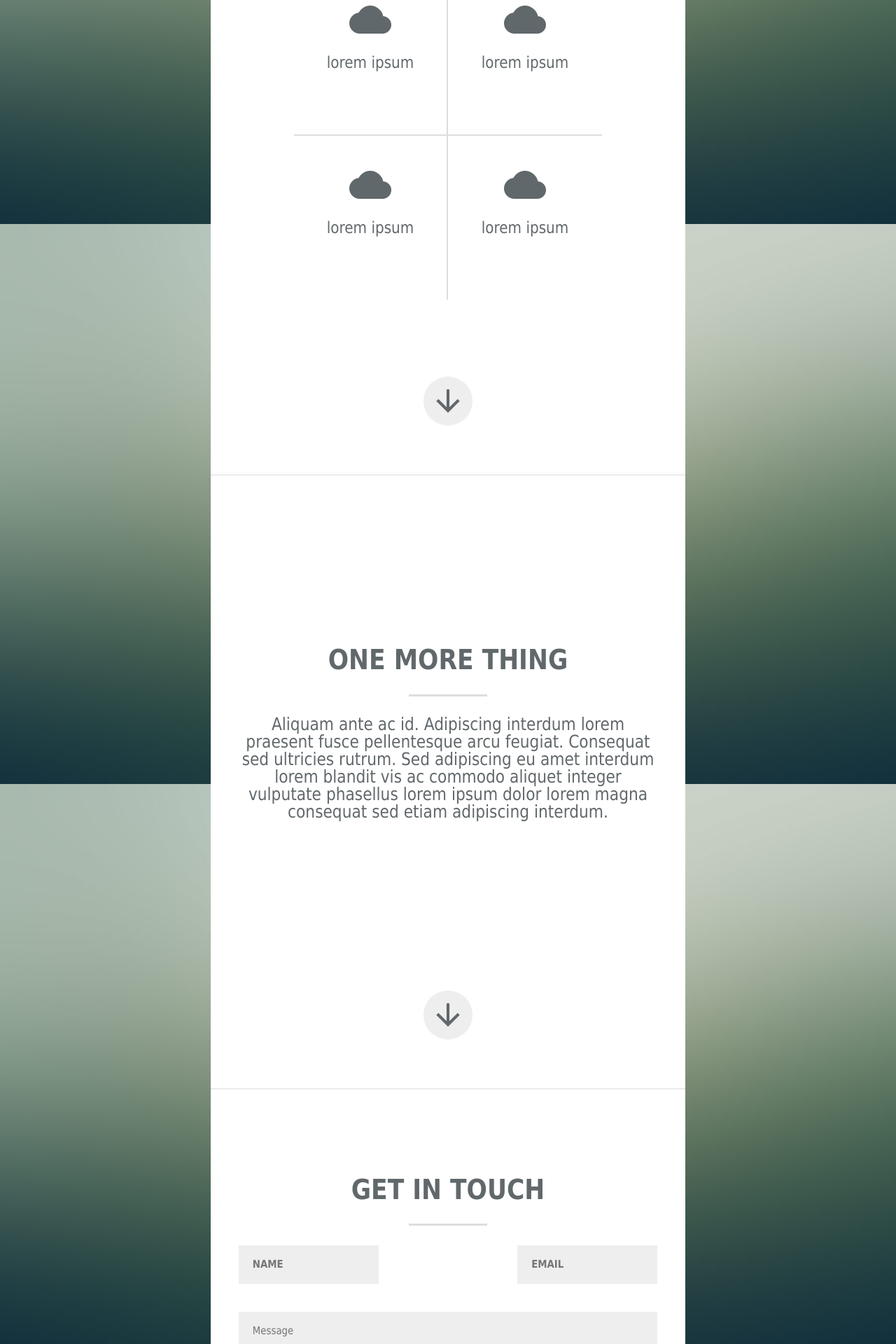
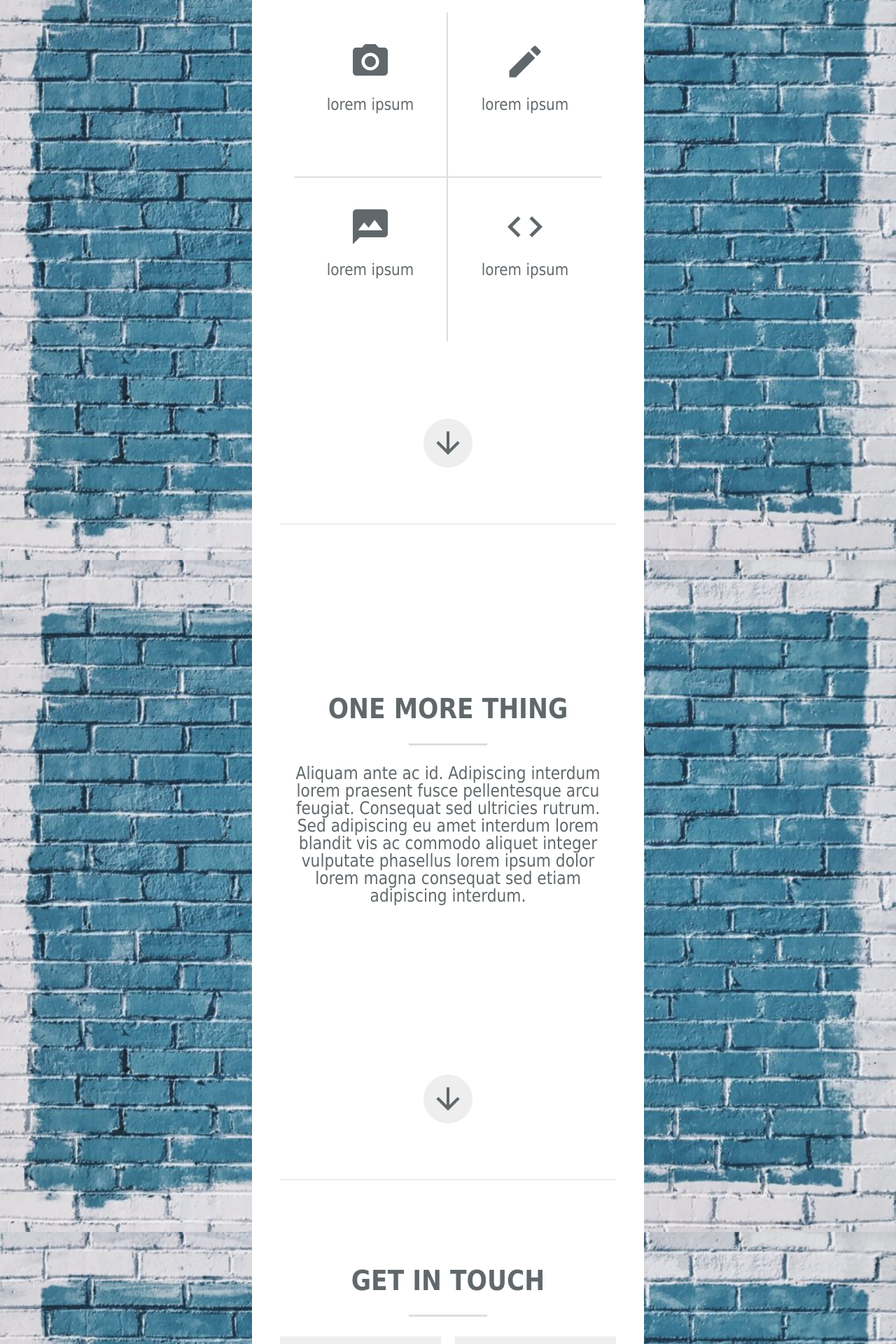
Before and after one commit to davitlaperishvili/Portfolio, a PHP site: page / in a window 1280 px wide. Shown: the part 2080-4000 px from the top of the page at 70% size. Run offline with PHP 8.4, Linux system fonts and the light colour scheme.

Commit message:
responsive update (mobile size)

```diff
--- a/assets/css/style.css
+++ b/assets/css/style.css
@@ -17,7 +17,7 @@
   box-sizing: border-box; }
 
 body {
-  width: 53%;
+  width: 560px;
   display: -webkit-box;
   display: -ms-flexbox;
   display: flex;
@@ -31,7 +31,7 @@ body {
   margin: 0 auto;
   background-color: #313a3d;
   background-attachment: fixed, fixed;
-  background-image: url(../../images/pic03.jpg), url(../../images/bg.jpg);
+  background-image: url(../../images/bg2.jpg);
   background-position: top left, center center;
   background-size: 100vw, 100vh; }
 
@@ -104,10 +104,12 @@ header {
   -ms-flex-align: center;
   align-items: center;
   background-color: white;
-  margin-bottom: 130px; }
+  margin-bottom: 130px;
+  padding: 0 40px;
+  width: 100%; }
 
 .content_block {
-  padding: 80px 40px 70px;
+  padding: 80px 0;
   display: -webkit-box;
   display: -ms-flexbox;
   display: flex;
@@ -120,7 +122,8 @@ header {
   justify-content: center;
   -webkit-box-align: center;
   -ms-flex-align: center;
-  align-items: center; }
+  align-items: center;
+  width: 100%; }
 
 .content {
   display: -webkit-box;
@@ -140,7 +143,8 @@ header {
 
 li {
   border-bottom: 1px solid #ddd;
-  text-align: center; }
+  text-align: center;
+  width: 100%; }
 
 .hr {
   width: 112px;
@@ -226,7 +230,7 @@ form {
   justify-content: space-between; }
 
 input {
-  width: 200px;
+  width: 48%;
   background-color: rgba(144, 144, 144, 0.15);
   margin-bottom: 40px;
   border: none;
--- a/assets/sass/style.scss
+++ b/assets/sass/style.scss
@@ -20,14 +20,14 @@ $fColor: #61686b;
     box-sizing: border-box;
 }
 body{
-    width: 53%;
+    width: 560px;
     display: flex;
     flex-direction: column;
     justify-content: center;
     margin: 0 auto;
     background-color: #313a3d;
     background-attachment: fixed, fixed;
-    background-image:url(../../images/pic03.jpg), url(../../images/bg.jpg);
+    background-image:url(../../images/bg2.jpg);
     background-position: top left, center center;
 
     background-size: 100vw, 100vh;
@@ -90,14 +91,16 @@ header{
     align-items: center;
     background-color: white;
     margin-bottom: 130px;
+    padding: 0 40px;
+    width: 100%;
 }
 .content_block{
-    padding: 80px 40px 70px;
+    padding: 80px 0;
     display: flex;
     flex-direction: column;
     justify-content: center;
     align-items: center;
-
+    width: 100%;
 }
 .content{
     display: flex;
@@ -105,12 +108,14 @@ header{
     justify-content: center;
     align-items: center;
     padding: 120px 0 100px 0;
+
 }
 
 
 li{
     border-bottom: 1px solid #ddd;
     text-align: center;
+    width: 100%;
 }
 
 .hr{
@@ -192,7 +197,7 @@ form{
 
 }
 input{
-    width: 200px;
+    width: 48%;
     background-color: rgba(144, 144, 144, 0.15);
     margin-bottom: 40px;
     border: none;
--- a/index.html
+++ b/index.html
@@ -12,7 +12,7 @@
      <header>
          <h1>HIGHLIGHTS</h1>
          <hr>
-         <p>A FUN LITTLE { RESPONSIVE } SINGLE PAGER BY HTML5 UP</p>
+         <p class="head_p" >A FUN LITTLE { RESPONSIVE } SINGLE PAGER BY HTML5 UP</p>
      </header>
      <div class="main_content">
          <button class="begin">BEGIN</button>
@@ -34,19 +34,19 @@
 
                      <div class="icons_container">
                      <div class="icons one">
-                        <i class="material-icons">cloud</i>
+                        <i class="material-icons">local_see</i>
                         <p>lorem ipsum</p>
                      </div>
                      <div class="icons two">
-                        <i class="material-icons">cloud</i>
+                        <i class="material-icons">create</i>
                         <p>lorem ipsum</p>
                      </div>
                      <div class="icons tree ">
-                        <i class="material-icons">cloud</i>
+                        <i class="material-icons">mms</i>
                         <p>lorem ipsum</p>
                      </div>
                      <div class="icons four">
-                        <i class="material-icons">cloud</i>
+                        <i class="material-icons">code</i>
                         <p>lorem ipsum</p>
                      </div>
 
@@ -85,7 +85,7 @@
                 <a href="#!"><svg class="social-svg" viewBox="0 0 32 32" xmlns="http://www.w3.org/2000/svg"><path d="M23.4 4H8.6C6.1 4 4 6.1 4 8.6v14.7C4 25.9 6.1 28 8.6 28h14.7c2.6 0 4.6-2.1 4.6-4.6V8.6c.1-2.5-2-4.6-4.5-4.6zm1.3 2.8h.5v4h-4.1V6.7l3.6.1zm-12.1 6.7c.8-1.1 2-1.8 3.4-1.8s2.7.7 3.4 1.8c.5.7.8 1.5.8 2.5 0 2.3-1.9 4.2-4.2 4.2s-4.2-1.9-4.2-4.2c0-.9.3-1.8.8-2.5zm13.1 9.9c0 1.3-1 2.3-2.3 2.3H8.6c-1.3 0-2.3-1-2.3-2.3v-9.8h3.6c-.3.8-.5 1.6-.5 2.5 0 3.6 2.9 6.6 6.6 6.6 3.6 0 6.6-2.9 6.6-6.6 0-.9-.2-1.7-.5-2.5h3.6v9.8z"></path></svg></a>
 
          </div>
-          <p>© Untitled  |  Design: <a href="" class="copyright">HTML5 UP</a>  |  Demo Images: <a href="" class="copyright">Unsplash</a> </p>
+          <p class="footer_p" >© Untitled  |  Design: <a href="" class="copyright">HTML5 UP</a>  |  Demo Images: <a href="" class="copyright">Unsplash</a> </p>
 
      </footer>
      <script src="assets/js/script.js"></script>
```
Also changed, not shown: other parts of assets/css/style.css (+50 -1 lines), other parts of assets/sass/style.scss (+58 -1 lines), images/bg2.jpg (added).
